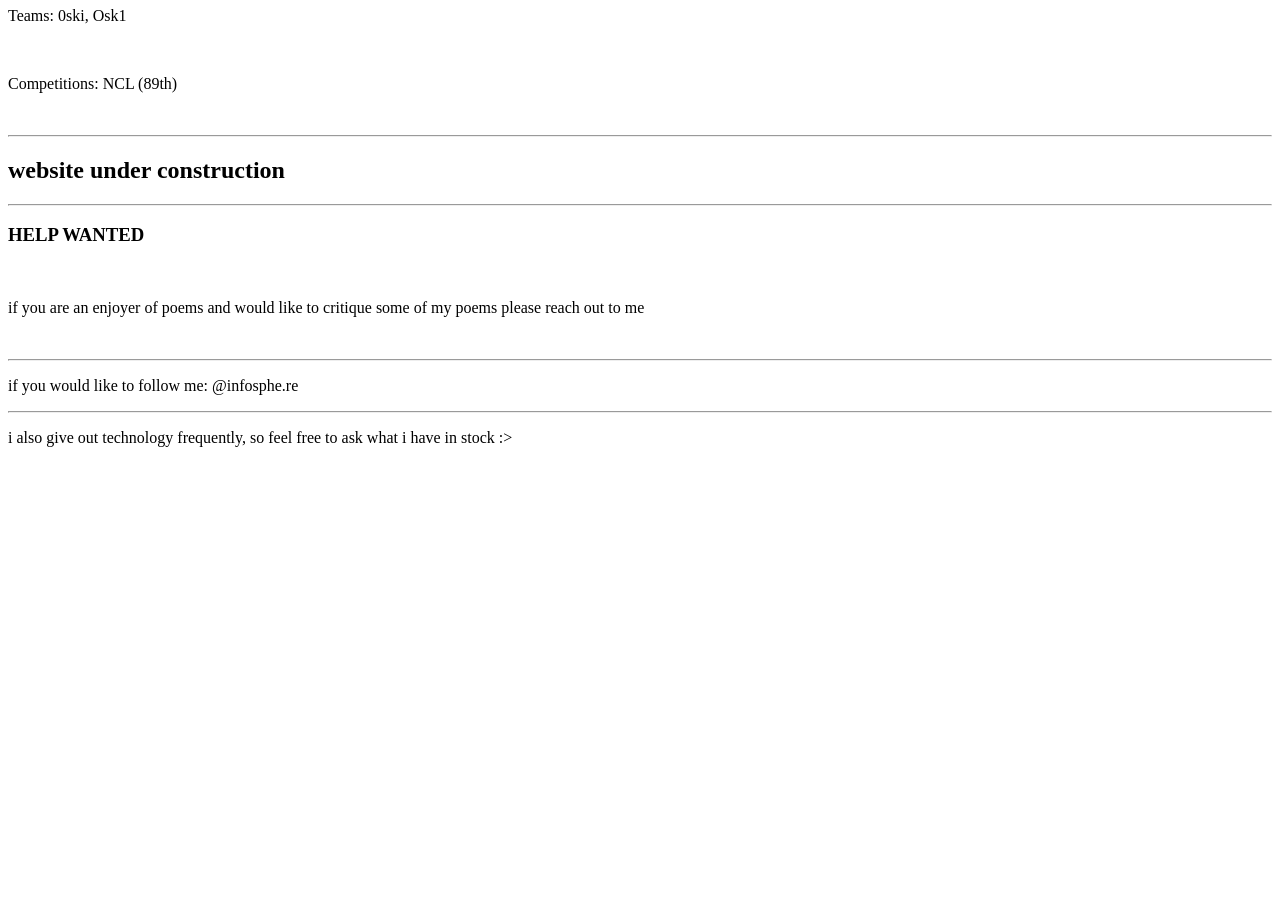
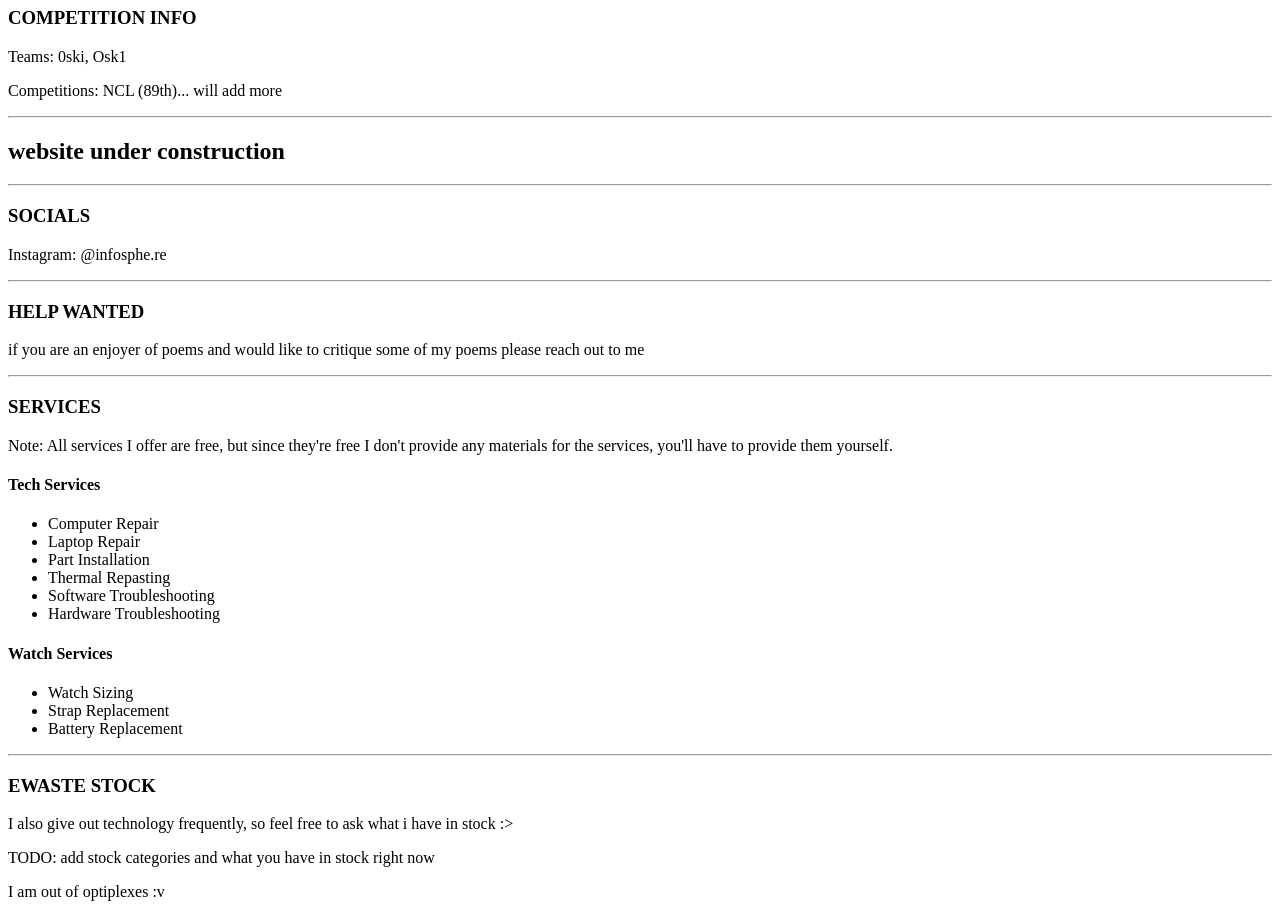
Before and after one commit to adrianlsegura/drowsyrain.github.io, a plain HTML site: page index.html in a window 1280 px wide. Shown: the part 73-990 px from the top of the page. Before the commit the page ends 800 px from the top, so only its background shows below. Drawn offline with Linux system fonts and the light colour scheme.

Commit message:
Fixed spacing issues, added headers for services and things i do and offer, revamped the placing of each item.

```diff
--- a/index.html
+++ b/index.html
@@ -1,21 +1,40 @@
 <!DOCTYPE html>
 <html>
 <body>
-<h1>drowsyrain</h1>
+<h1>drowsyrain's site</h1>
+<h3>COMPETITION INFO</h3>
 <p>Teams: 0ski, Osk1</p>
-<br>
-<p>Competitions: NCL (89th)</p>
-<br>
+<p>Competitions: NCL (89th)... will add more</p>
 <hr>
 <h2>website under construction</h2>
 <hr>
+<h3>SOCIALS</h3>
+<p>Instagram: @infosphe.re</p>
+<hr>
 <h3>HELP WANTED</h3>
-<br>
 <p>if you are an enjoyer of poems and would like to critique some of my poems please reach out to me</p>
-<br>
 <hr>
-<p>if you would like to follow me: @infosphe.re</p>
+<h3>SERVICES</h3>
+<p>Note: All services I offer are free, but since they're free I don't provide any materials for the services, you'll have to provide them yourself.</p>
+<h4>Tech Services</h4>
+<ul>
+	<li>Computer Repair</li>
+	<li>Laptop Repair</li>
+	<li>Part Installation</li>
+	<li>Thermal Repasting</li>
+	<li>Software Troubleshooting</li>
+	<li>Hardware Troubleshooting</li>
+</ul>
+<h4>Watch Services</h4>
+<ul>
+	<li>Watch Sizing</li>
+	<li>Strap Replacement</li>
+	<li>Battery Replacement</li>
+</ul>
 <hr>
-<p>i also give out technology frequently, so feel free to ask what i have in stock :&gt;</p>
+<h3>EWASTE STOCK</h3>
+<p>I also give out technology frequently, so feel free to ask what i have in stock :&gt;</p>
+<p>TODO: add stock categories and what you have in stock right now</p>
+<p>I am out of optiplexes :v</p>
 </body>
 </html>
```
